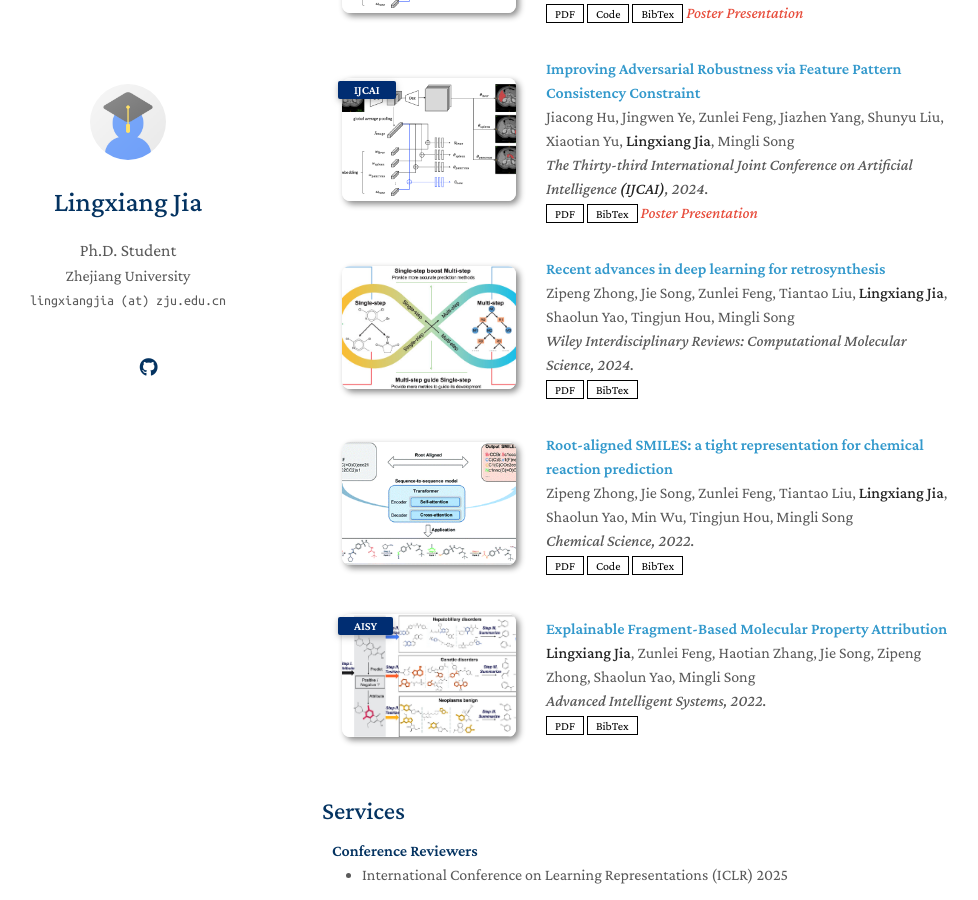
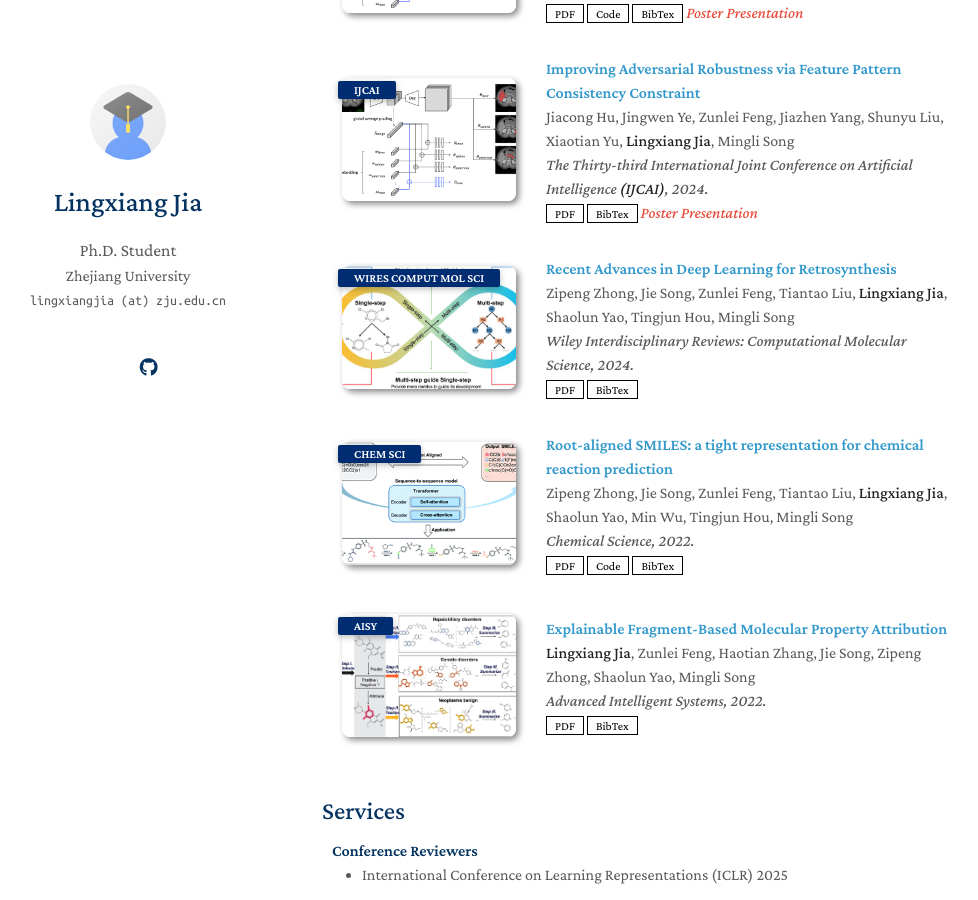
Before and after one commit to hry98kki/hry98kki.github.io, a Jekyll site: the page built from index.md, in a window 1280 px wide and 900 px high, scrolled down 1170 px. Shown: the whole window, without its empty margins (148-1126 px from the left). Built offline with Jekyll 4.4.1, drawn with Linux system fonts in a browser that asks for light colours; nearby versions of some CDN libraries; a style sheet for code colours, icons or effects is not loaded; our own code applies the rules of GitHub Pages for plain Markdown files.

Commit message:
Update Publications.

```diff
--- a/_data/publications.yml
+++ b/_data/publications.yml
@@ -30,9 +30,9 @@ main:
     image: ./assets/img/teaser_example_2.png
     notes: Poster Presentation
 
-  - title: Recent advances in deep learning for retrosynthesis
+  - title: Recent Advances in Deep Learning for Retrosynthesis
     authors: Zipeng Zhong, Jie Song, Zunlei Feng, Tiantao Liu, <strong>Lingxiang Jia</strong>, Shaolun Yao, Tingjun Hou, Mingli Song
-    # conference_short: AISY
+    conference_short: WIRES COMPUT MOL SCI
     conference: "Wiley Interdisciplinary Reviews: Computational Molecular Science, 2024."
     pdf: https://wires.onlinelibrary.wiley.com/doi/epdf/10.1002/wcms.1694
     image: ./assets/img/wcms1694.jpg
@@ -40,7 +40,7 @@ main:
 
   - title: "Root-aligned SMILES: a tight representation for chemical reaction prediction"
     authors: Zipeng Zhong, Jie Song, Zunlei Feng, Tiantao Liu, <strong>Lingxiang Jia</strong>, Shaolun Yao, Min Wu, Tingjun Hou, Mingli Song
-    # conference_short: AISY
+    conference_short: CHEM SCI
     conference: Chemical Science, 2022.
     pdf: https://pubs.rsc.org/en/content/articlepdf/2022/sc/d2sc02763a
     code: https://github.com/otori-bird/retrosynthesis
@@ -48,7 +48,7 @@ main:
     bibtex: https://scholar.googleusercontent.com/scholar.bib?q=info:aCtJHvwhoRMJ:scholar.google.com/&output=citation&scisdr=ClHYdT8wEKfz6bu6Em0:AFWwaeYAAAAAZwO8Cm3d_fy9SiZ7GebGm1MaHlo&scisig=AFWwaeYAAAAAZwO8CkelrQIXhZ7XR7GyQ1T2xTM&scisf=4&ct=citation&cd=-1&hl=en
     image: ./assets/img/ChemicalScience.jpeg
 
-  - title: Explainable Fragment‐Based Molecular Property Attribution
+  - title: "Explainable Fragment‐Based Molecular Property Attribution"
     authors: <strong>Lingxiang Jia</strong>, Zunlei Feng, Haotian Zhang, Jie Song, Zipeng Zhong, Shaolun Yao, Mingli Song
     conference_short: AISY
     conference: Advanced Intelligent Systems, 2022.
```
